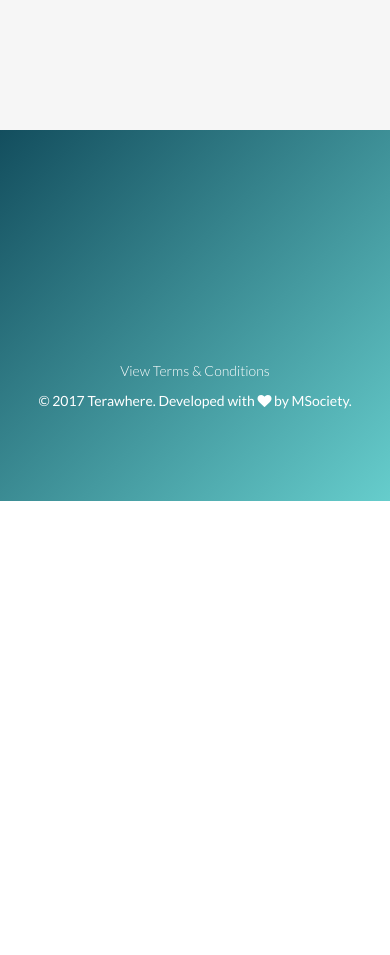
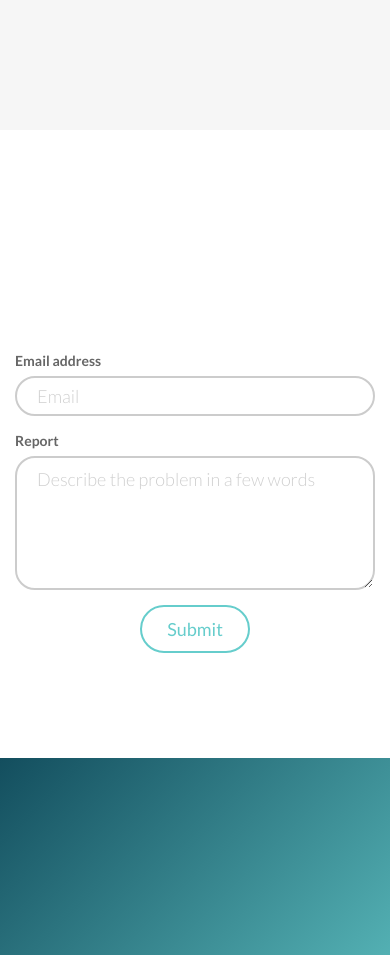
Before and after one commit to SGTinkers/terawhere-landing-page-2, a plain HTML site: page index.html in a window 390 px wide. Shown: the part 6240-7195 px from the top of the page. Before the commit the page ends 6741 px from the top, so only its background shows below. Drawn offline with Linux system fonts and the light colour scheme; some packages are replaced by stand-ins of ours; a script that the page names is missing.

Commit message:
Added Report section and Change Aziz's name(per his request)

```diff
--- a/index.html
+++ b/index.html
@@ -72,6 +72,8 @@
                     <li><a class="getApp" href="#getApp">Download</a>
                     </li>
                     <li><a href="#screens">Team</a>
+                    </li>
+                    <li><a href="#report">Report</a>
                     </li>
                 </ul>
             </div>
@@ -369,7 +371,7 @@
                 </div>
                 <div class="one">
                     <img src="assets/img/aziz.jpg" width="200" alt="">
-                        <h3>Aziz Safudin</h3>
+                    <h3>Abdul Aziz</h3>
                     <p class="">Back-End Developer</p>
                 </div>
                 <div class="one">
@@ -426,6 +428,35 @@
             </div>
         </div>
     </section>
+
+    <section id="report">
+        <div class="container">
+            <div class="section-heading scrollpoint sp-effect3">
+                <h1>Report</h1>
+            </div>
+            <div class="row">
+                <div class="col-xs-12 col-md-6 col-md-offset-3">
+                    <form>
+                        <div class="form-group">
+                            <label for="email-address">Email address</label>
+                            <input type="email" class="form-control input-lg" id="email-address" placeholder="Email">
+                        </div>
+
+                        <div class="form-group">
+                            <label for="theReport">Report</label>
+                            <textarea class="form-control input-lg" rows="5" id="theReport" placeholder="Describe the problem in a few words"></textarea>
+                        </div>
+
+                        <div class="form-group text-center">
+                            <button class="btn btn-primary btn-lg">Submit</button>
+                        </div>
+                    </form>
+                </div>
+
+            </div>
+        </div>
+    </section>
+
     <footer>
         <div class="container">
             <a href="#" class="scrollpoint sp-effect3">
```
Lines whose indentation alone changed are shown as unchanged.
